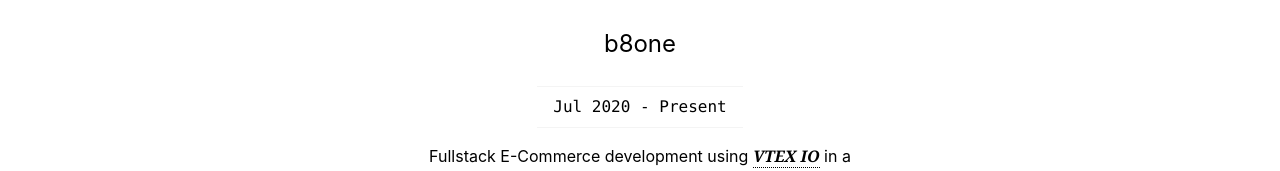
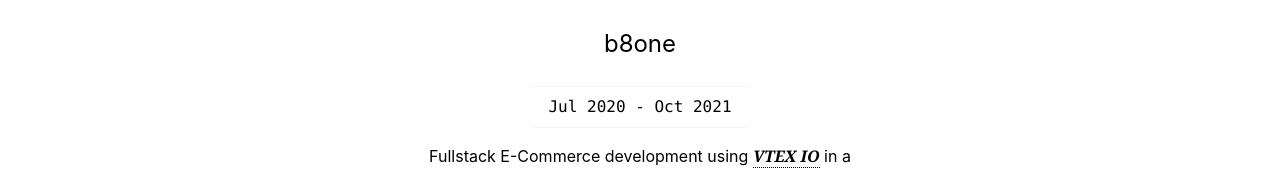
Before and after one commit to juliomoreira/juliomoreira, a React (Create React App) app: page /about in a window 1280 px wide. Shown: the part 938-1109 px from the top of the page. Built offline with nearby package versions, Linux system fonts and the light colour scheme.

Commit message:
Update about

```diff
--- a/src/pages/About.tsx
+++ b/src/pages/About.tsx
@@ -15,7 +15,7 @@
   {
     slug: "b8one",
     name: "b8one",
-    tagline: "Jul 2020 - Present",
+    tagline: "Jul 2020 - Oct 2021",
     image: b8one,
     bg: b8one_bg,
     description: (
```
